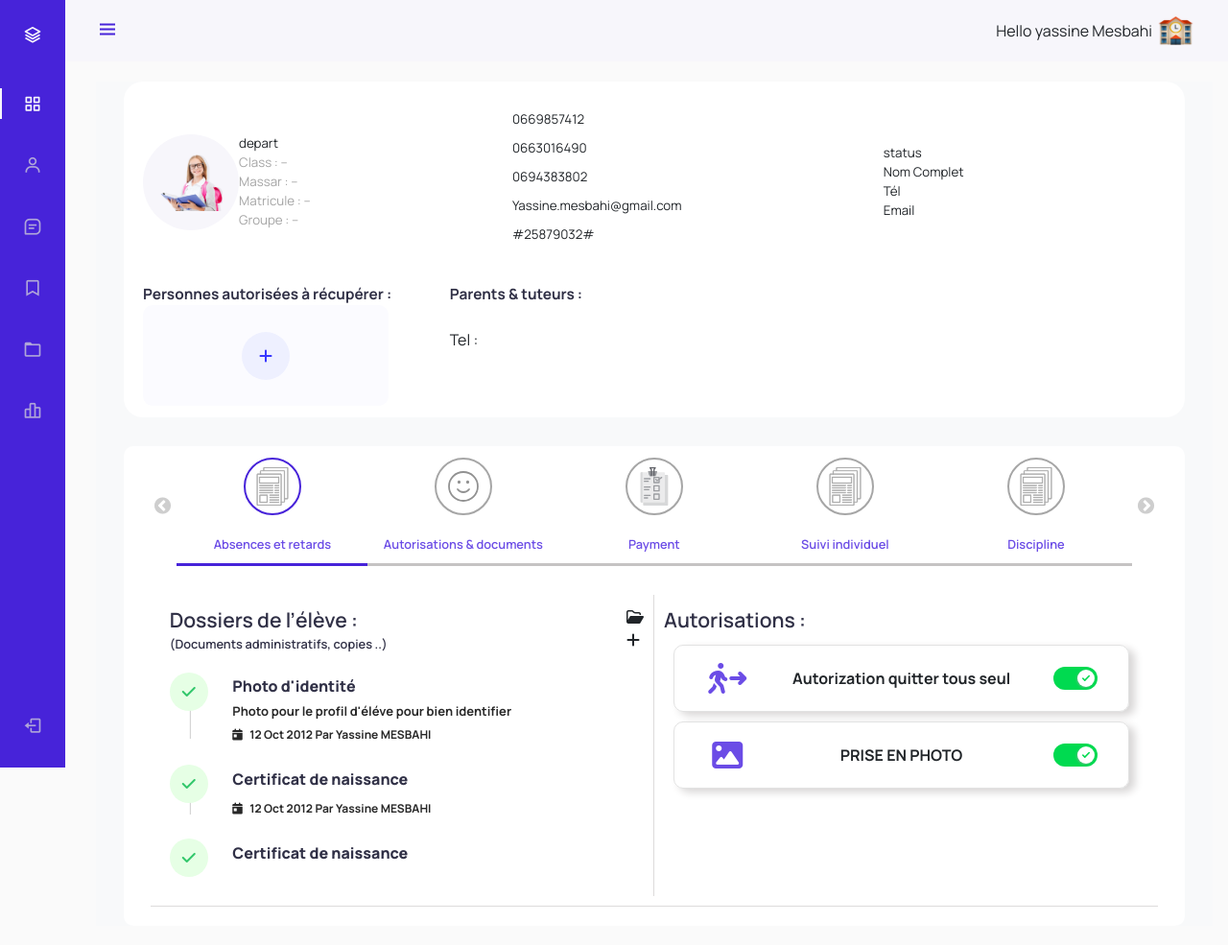
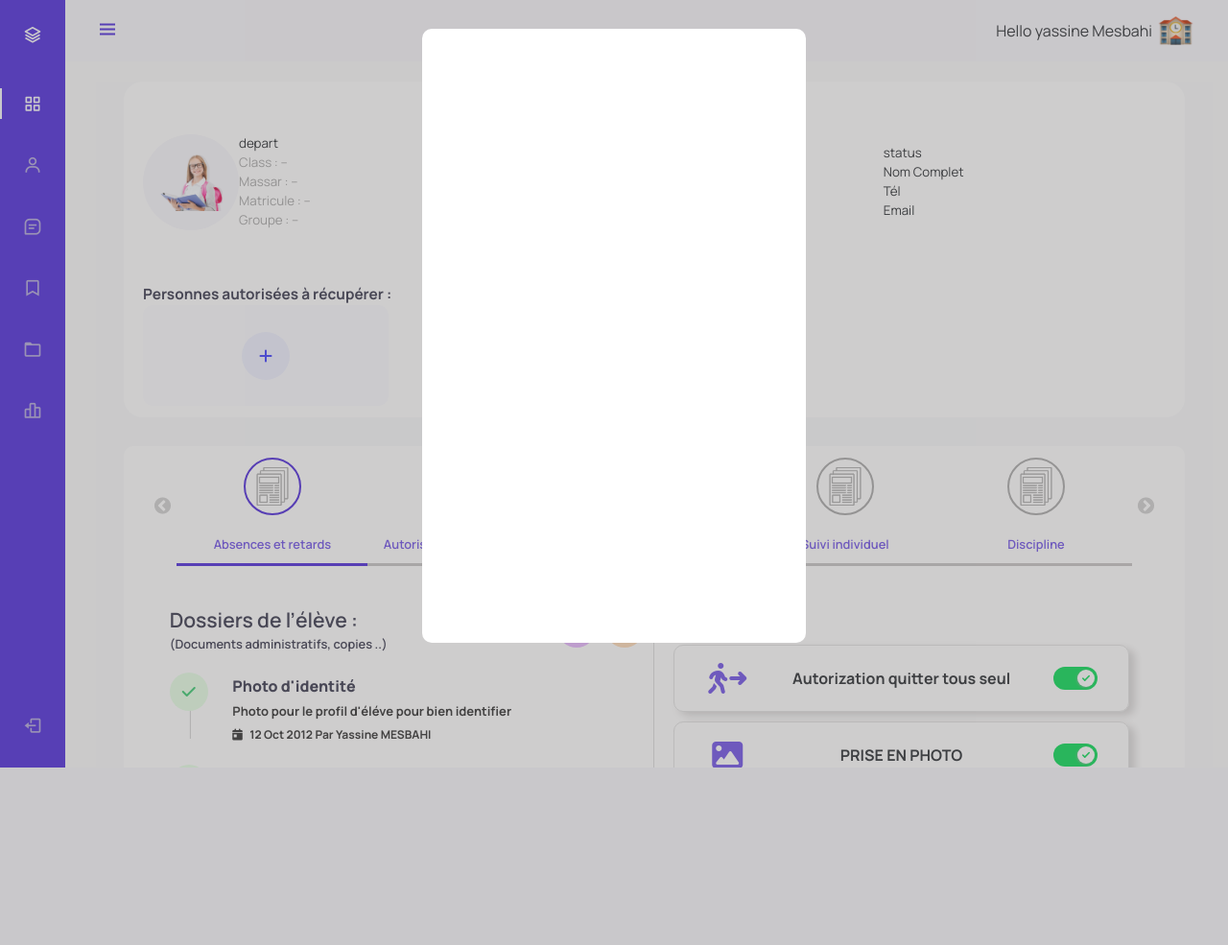
Before and after one commit to YMDeveloppement/schools, a PHP site: page /pages/listing_pages/eleves.php in a window 1280 px wide. Shown: the whole page at 96% size. After the commit the page ends 800 px from the top, so only its background shows below. Run offline with PHP 8.4, Linux system fonts and the light colour scheme; the template is opened without the code that fills it, so the values that code supplies are empty; some libraries are stand-ins or nearby versions.

Commit message:
first step for popup of docs

```diff
--- a/pages/css/sliderEleve.css
+++ b/pages/css/sliderEleve.css
@@ -194,6 +194,30 @@ img path {
     width: 10%;
     position: relative;
     z-index: 2;
+}
+.folder-icon{
+    background-color: #ff7f004a;
+    color: #ff7f00;
+}
+.add-add{
+    background-color: #ae00ff4a;
+    color: #a206eb;
+}
+.folder-icon,
+.add-add{
+    cursor: pointer;
+    width: 40px;
+    height: 40px;
+    border-radius: 50%;
+    /* background-color: #6b4ce6; */
+    display: flex;
+    align-items: center;
+    justify-content: center;
+    margin-left: 10px;
+}
+.button-box{
+    display: flex;
+
 }
 .check_icon::before{
     content: "";
@@ -429,3 +453,24 @@ img path {
     -webkit-box-shadow: var(--circle-checked-shadow);
     box-shadow: var(--circle-checked-shadow);
   }
+/*  */
+
+.popup_permi{
+    position: fixed;
+    top:0;
+    left:0;
+    width: 100vw;
+    height: 100%;
+    background-color: #7473735a;
+    z-index: 244;
+    display: flex;
+    align-items: start;
+    justify-content: center;
+}
+.boxPermi{
+    margin-top: 30px;
+    width: 400px;
+    height: 80%;
+    background-color: #ffffff;
+    border-radius: 10px;
+}
--- a/pages/js/slider.js
+++ b/pages/js/slider.js
@@ -8,3 +8,14 @@ $(document).ready(() => {
 
 $(".slideTesting div h3").addClass("newh3");
 $(".slideTesting div a").addClass("newh3");
+
+$('.box').click(function(){
+    $('.box').each(function(){
+        $(this).removeClass('active_box');
+        $("a.active_box").removeClass('active_box');
+
+    })
+    $(this).toggleClass('active_box');
+    $('.box.active_box a').toggleClass('active_box');
+
+})
--- a/pages/listing_pages/eleves.php
+++ b/pages/listing_pages/eleves.php
@@ -92,7 +92,6 @@ include_once  dirname(dirname( dirname( __FILE__ ))) ."\layouts\headerFile.php"
         <div class="boxDoc">
             <div class="filesBox">
                 <div class="dossier">
-
                     <div>
                         <div class="title">
                             Dossiers de l’élève :
@@ -102,12 +101,12 @@ include_once  dirname(dirname( dirname( __FILE__ ))) ."\layouts\headerFile.php"
                         </div>
                     </div>
                     <div>
-                        <div>
+                        <div class="button-box">
+                            <div class="add-add">
+                                <i class="fa-solid fa-plus"></i>
+                            </div>
                             <div class="folder-icon">
                                 <i class="fa-regular fa-folder-open"></i>
-                            </div>
-                            <div class="folder-add">
-                                <i class="fa-solid fa-plus"></i>
                             </div>
                         </div>
                     </div>
@@ -222,7 +221,10 @@ include_once  dirname(dirname( dirname( __FILE__ ))) ."\layouts\headerFile.php"
                 </div>
             </div>
         </div>
-        <div class="boxAbc"></div>
+        <div class="boxAbc">
+            <!--  -->
+
+        </div>
         <div class="boxPay"></div>
         <div class="boxSuivi"></div>
         <div class="boxDispl"></div>
@@ -235,6 +237,13 @@ include_once  dirname(dirname( dirname( __FILE__ ))) ."\layouts\headerFile.php"
     <!-- <div class="separateur"></div> -->
 
 </div>
+<!-- popup -->
+
+<div class="popup_permi">
+    <div class="boxPermi">
+
+    </div>
+</div>
 
 
 
```
